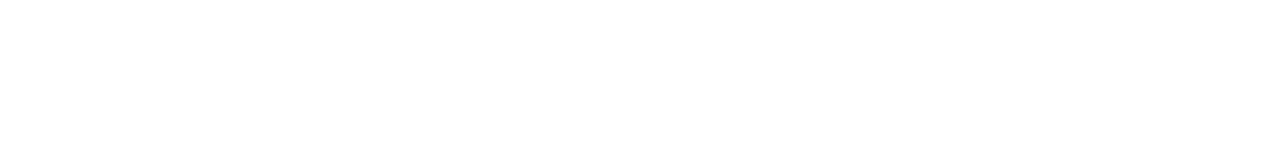
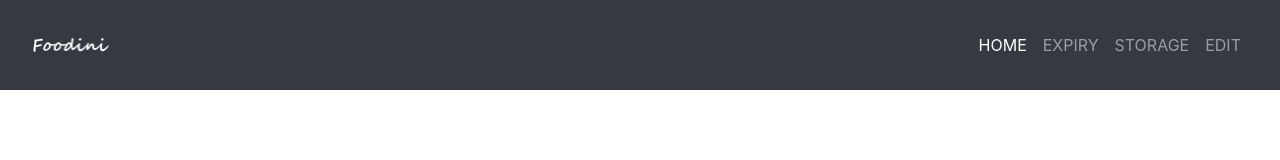
Before and after one commit to Faminic/Foodini, a website: page home.html in a window 1280 px wide. Drawn offline with nearby package versions, Linux system fonts and the light colour scheme.

Commit message:
added public folder and collapsible navbar to home website

```diff
--- /dev/null
+++ b/home.css
@@ -0,0 +1,3 @@
+.navbar-brand img{
+  height: 4rem;
+}
--- a/home.html
+++ b/home.html
@@ -3,20 +3,50 @@
   <head>
     <meta charset="utf-8">
     <meta name="viewport" content="width=device-width, initial-scale=1.0">
-
+    <!-- jQuery library -->
+    <script src="https://ajax.googleapis.com/ajax/libs/jquery/3.3.1/jquery.min.js"></script>
     <!-- Latest compiled and minified Bootstrap CSS -->
     <link rel="stylesheet" href="https://maxcdn.bootstrapcdn.com/bootstrap/4.2.1/css/bootstrap.min.css">
-    <!-- jQuery library -->
-    <script src="https://ajax.googleapis.com/ajax/libs/jquery/3.3.1/jquery.min.js"></script>
     <!-- Popper JS -->
     <script src="https://cdnjs.cloudflare.com/ajax/libs/popper.js/1.14.6/umd/popper.min.js"></script>
-    <!-- Latest compiled JavaScript -->
-    <script src="https://maxcdn.bootstrapcdn.com/bootstr ap/4.2.1/js/bootstrap.min.js"></script>
+    <!-- Latest compiled Bootstrap -->
+    <script src="https://maxcdn.bootstrapcdn.com/bootstrap/4.2.1/js/bootstrap.min.js"></script>
+    <link rel="stylesheet" href="home.css">
+
 
     <title>Foodini - Good Food, Good Mood</title>
   </head>
 
-  <body>
+  <body data-spy="scroll" data-target="#menu">
+    <!-- Start Items Section -->
+    <div id="home">
+      <nav class="navbar navbar-dark bg-dark navbar-expand-md fixed-top">
+        <div class="container-fluid">
+          <a class="navbar-brand" href="#"><img src="public/logo.png" alt="Foodini"></a>
+          <button class="navbar-toggler" type="button" data-toggle="collapse" data-target="#menu">
+            <span class="navbar-toggler-icon"></span>
+          </button>
+          <div class="collapse navbar-collapse" id="menu">
+            <ul class="navbar-nav ml-auto">
+              <li class="nav-item">
+                <a class="nav-link" href="#home">HOME</a>
+              </li>
+              <li class="nav-item">
+                <a class="nav-link" href="#expiry">EXPIRY</a>
+              </li>
+              <li class="nav-item">
+                <a class="nav-link" href="#storage">STORAGE</a>
+              </li>
+              <li class="nav-item">
+                <a class="nav-link" href="#edit">EDIT</a>
+              </li>
+            </ul>
+          </div>
+        </div>
+      </nav>
+    </div><!-- End Items Section -->
+
+
 
   </body>
 </html>
```
Also changed, not shown: index.html (+3 -4 lines), public/logo.png (added).
